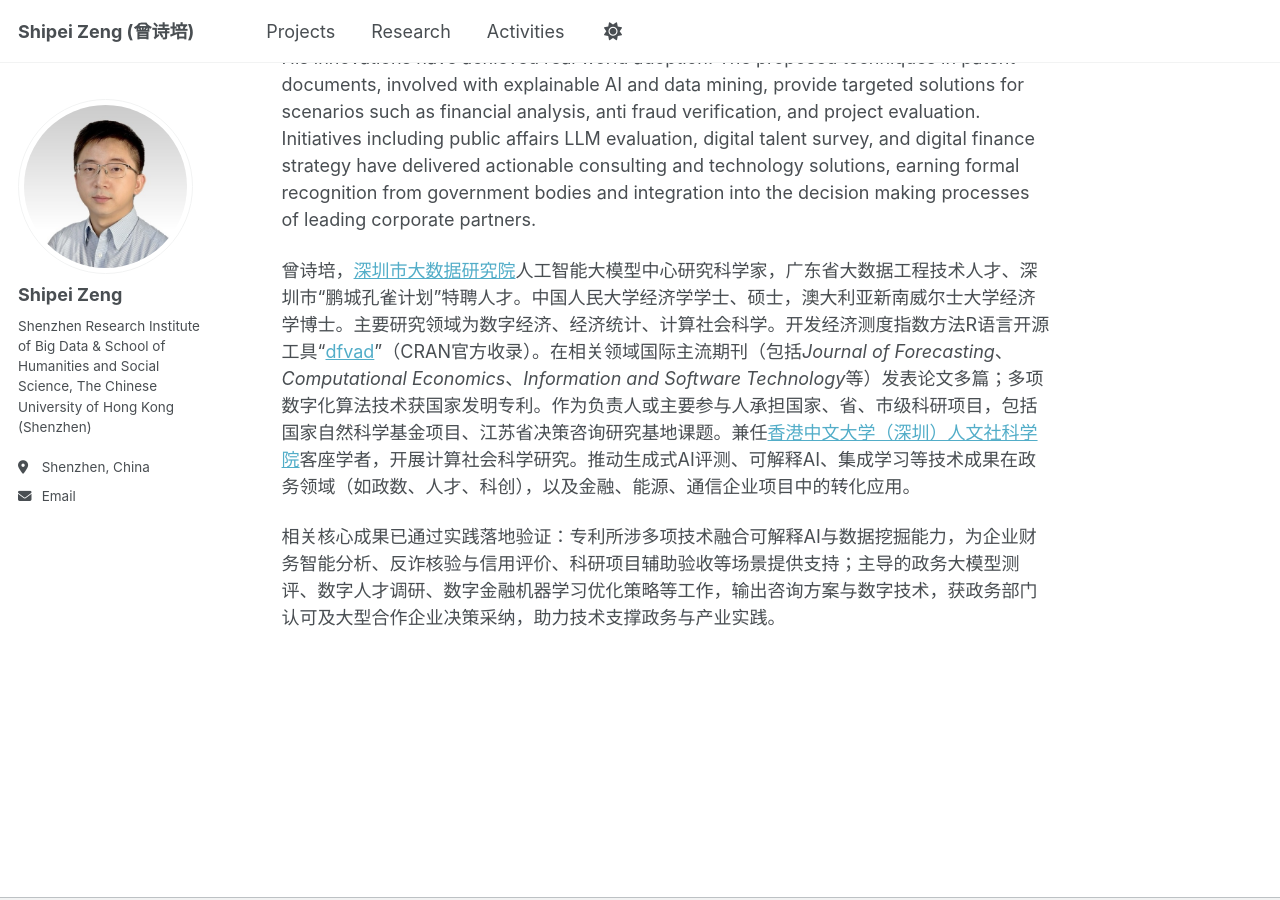
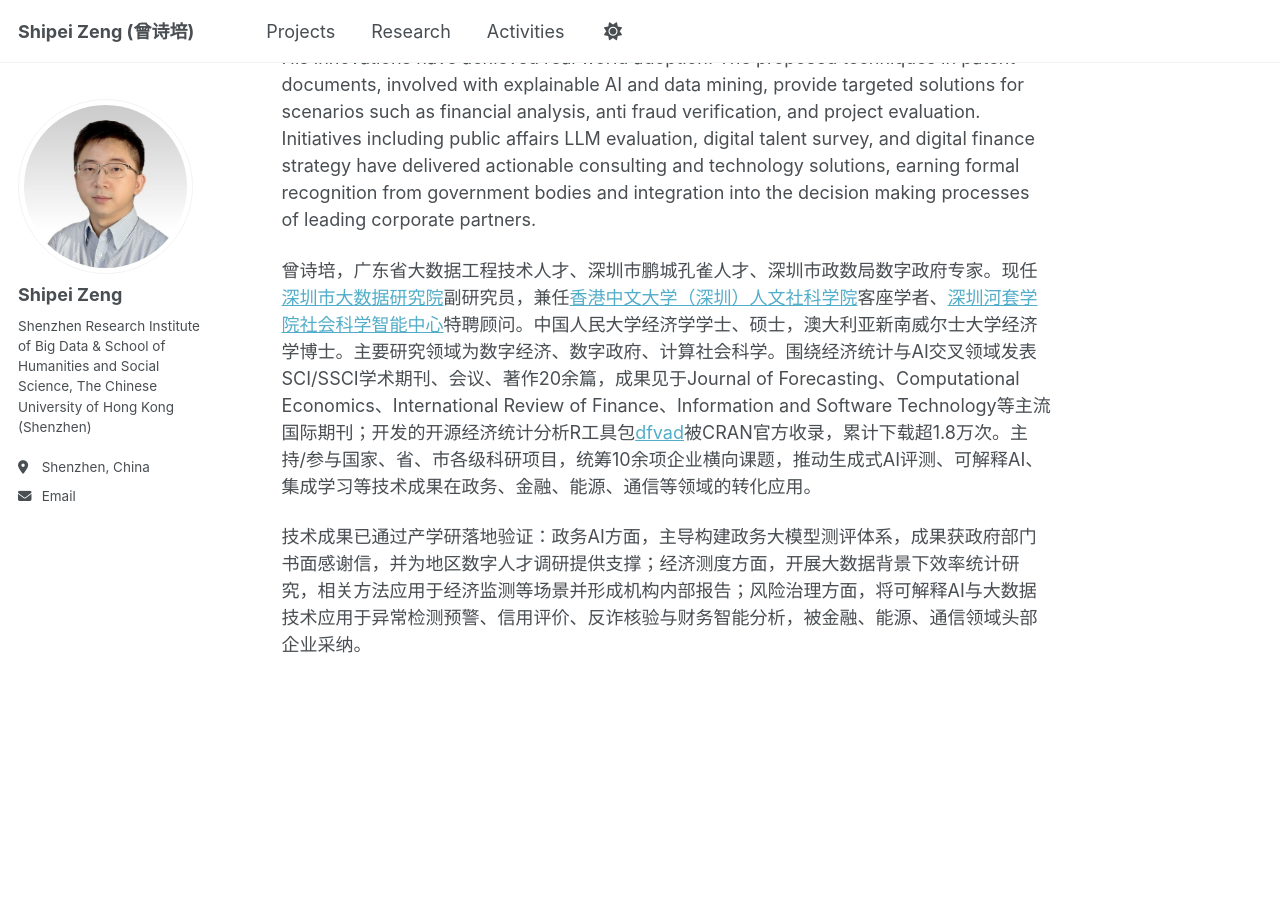
Before and after one commit to shipei-zeng/shipei-zeng.github.io, a Jekyll site: the page built from _pages/about.md, in a window 1280 px wide and 900 px high, scrolled down 572 px. Built offline with Jekyll 4.4.1, drawn with Linux system fonts in a browser that asks for light colours; a script that is not in the unit is left out.

Commit message:
Update about page with new professional details

```diff
--- a/_pages/about.md
+++ b/_pages/about.md
@@ -12,6 +12,6 @@ Shipei Zeng is a Research Scientist at the [Shenzhen Research Institute of Big D
 
 His innovations have achieved real world adoption. The proposed techniques in patent documents, involved with explainable AI and data mining, provide targeted solutions for scenarios such as financial analysis, anti fraud verification, and project evaluation. Initiatives including public affairs LLM evaluation, digital talent survey, and digital finance strategy have delivered actionable consulting and technology solutions, earning formal recognition from government bodies and integration into the decision making processes of leading corporate partners.
 
-曾诗培，[深圳市大数据研究院](https://www.sribd.cn/)人工智能大模型中心研究科学家，广东省大数据工程技术人才、深圳市“鹏城孔雀计划”特聘人才。中国人民大学经济学学士、硕士，澳大利亚新南威尔士大学经济学博士。主要研究领域为数字经济、经济统计、计算社会科学。开发经济测度指数方法R语言开源工具“[dfvad](https://cran.r-project.org/web/packages/dfvad/index.html)”（CRAN官方收录）。在相关领域国际主流期刊（包括*Journal of Forecasting*、*Computational Economics*、*Information and Software Technology*等）发表论文多篇；多项数字化算法技术获国家发明专利。作为负责人或主要参与人承担国家、省、市级科研项目，包括国家自然科学基金项目、江苏省决策咨询研究基地课题。兼任[香港中文大学（深圳）人文社科学院](https://hss.cuhk.edu.cn/page/1350)客座学者，开展计算社会科学研究。推动生成式AI评测、可解释AI、集成学习等技术成果在政务领域（如政数、人才、科创），以及金融、能源、通信企业项目中的转化应用。
+曾诗培，广东省大数据工程技术人才、深圳市鹏城孔雀人才、深圳市政数局数字政府专家。现任[深圳市大数据研究院](http://sribd.cn/teacher/320)副研究员，兼任[香港中文大学（深圳）人文社科学院](https://hss.cuhk.edu.cn/page/1350)客座学者、[深圳河套学院社会科学智能中心](https://www.slai.edu.cn/zh-hans)特聘顾问。中国人民大学经济学学士、硕士，澳大利亚新南威尔士大学经济学博士。主要研究领域为数字经济、数字政府、计算社会科学。围绕经济统计与AI交叉领域发表SCI/SSCI学术期刊、会议、著作20余篇，成果见于Journal of Forecasting、Computational Economics、International Review of Finance、Information and Software Technology等主流国际期刊；开发的开源经济统计分析R工具包[dfvad](https://cran.r-project.org/web/packages/dfvad/index.html)被CRAN官方收录，累计下载超1.8万次。主持/参与国家、省、市各级科研项目，统筹10余项企业横向课题，推动生成式AI评测、可解释AI、集成学习等技术成果在政务、金融、能源、通信等领域的转化应用。
 
-相关核心成果已通过实践落地验证：专利所涉多项技术融合可解释AI与数据挖掘能力，为企业财务智能分析、反诈核验与信用评价、科研项目辅助验收等场景提供支持；主导的政务大模型测评、数字人才调研、数字金融机器学习优化策略等工作，输出咨询方案与数字技术，获政务部门认可及大型合作企业决策采纳，助力技术支撑政务与产业实践。
+技术成果已通过产学研落地验证：政务AI方面，主导构建政务大模型测评体系，成果获政府部门书面感谢信，并为地区数字人才调研提供支撑；经济测度方面，开展大数据背景下效率统计研究，相关方法应用于经济监测等场景并形成机构内部报告；风险治理方面，将可解释AI与大数据技术应用于异常检测预警、信用评价、反诈核验与财务智能分析，被金融、能源、通信领域头部企业采纳。
```
